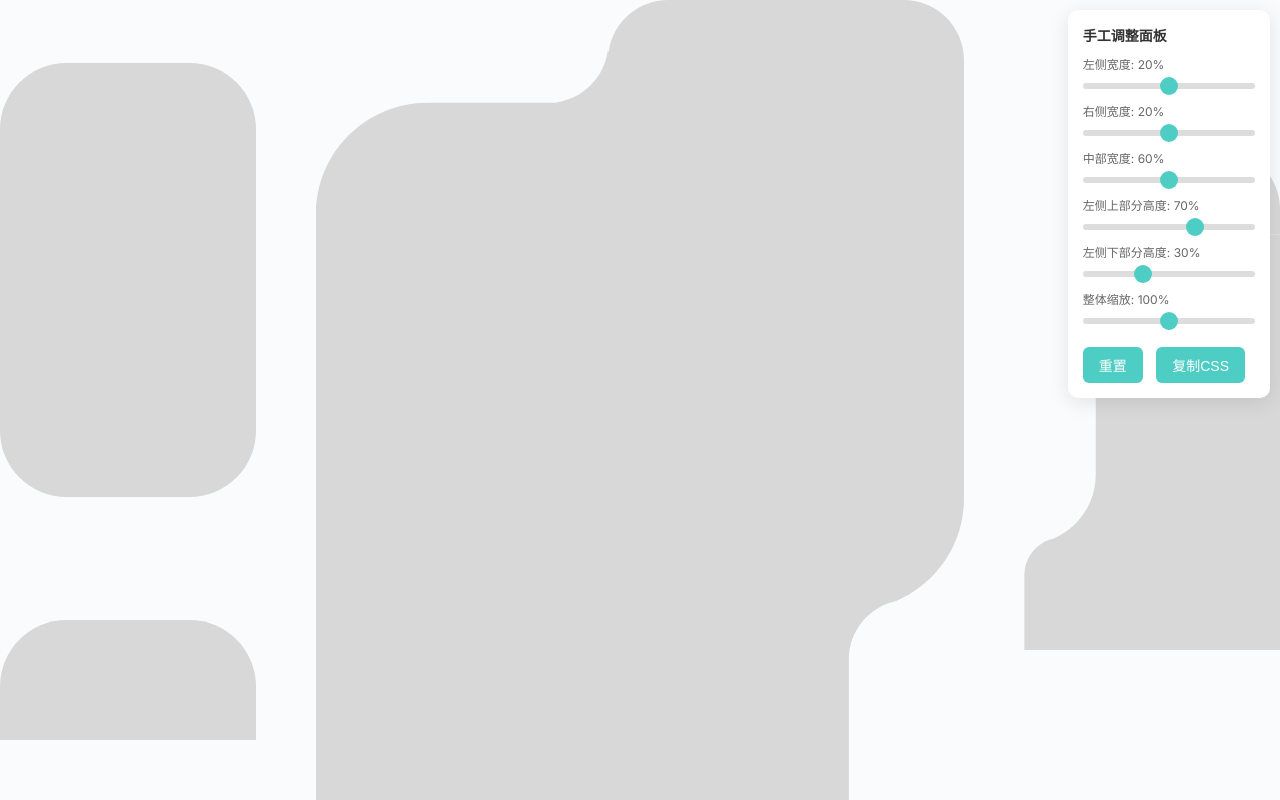
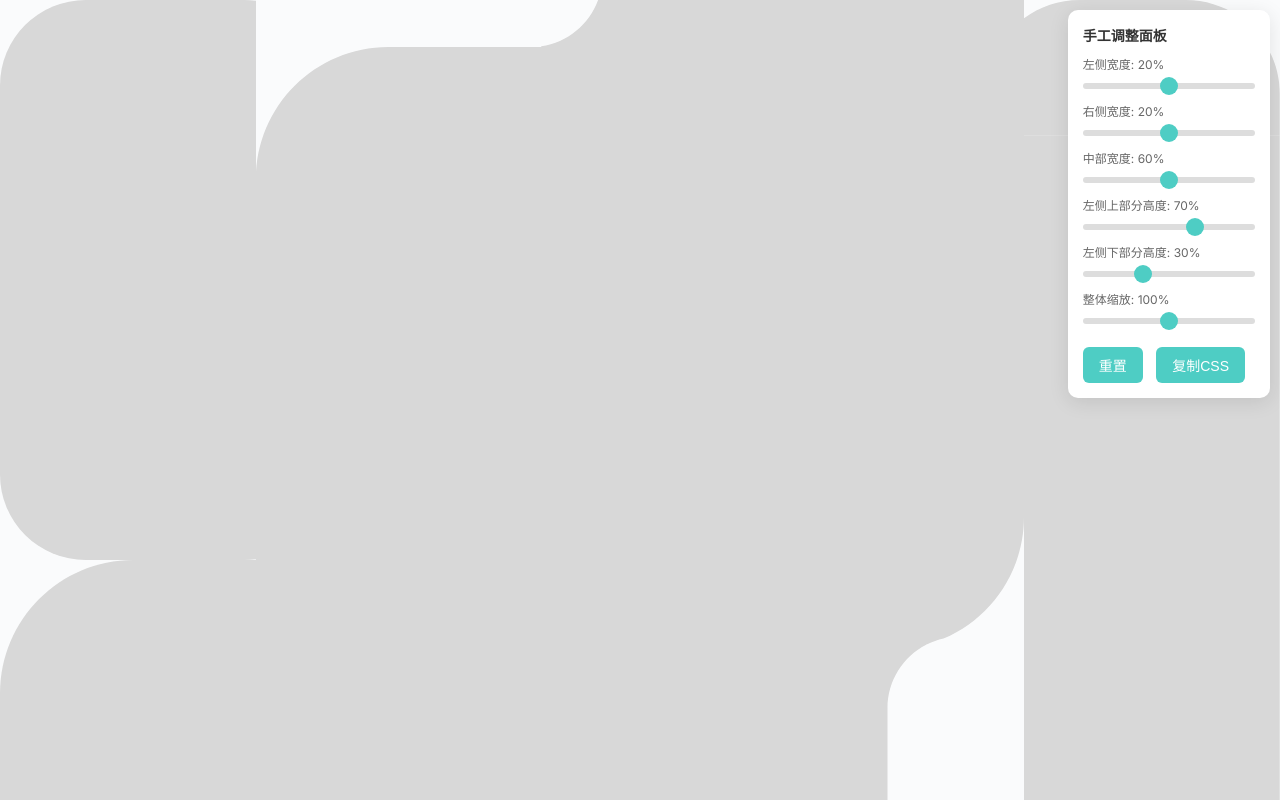
Before and after one commit to oscarka/xiaoduvehicle, a website: page index.html in a window 1280 px wide. Drawn offline with Linux system fonts and the light colour scheme.

Commit message:
修复SVG布局挤压问题
- 将SVG的object-fit从contain改为cover，避免空白区域影响布局
- 添加flex-shrink: 0和overflow: hidden防止元素被挤压
- 设置SVG背景为透明，避免背景色干扰
- 添加通用SVG尺寸限制规则，确保不会超出容器
- 解决调整右侧宽度时挤压中间内容的问题

```diff
--- a/styles.css
+++ b/styles.css
@@ -28,6 +28,7 @@ body {
     overflow: hidden;
     transform: scale(var(--scale));
     transform-origin: center;
+    flex-wrap: nowrap;
 }
 
 /* 左侧SVG - 以左边缘为基准 */
@@ -39,20 +40,24 @@ body {
     position: relative;
     justify-content: flex-start;
     align-items: flex-start;
+    flex-shrink: 0;
+    overflow: hidden;
 }
 
 .left-svg-top {
     width: 100%;
     height: var(--left-top-height);
-    object-fit: contain;
+    object-fit: cover;
     object-position: left center;
+    background: transparent;
 }
 
 .left-svg-bottom {
     width: 100%;
     height: var(--left-bottom-height);
-    object-fit: contain;
+    object-fit: cover;
     object-position: left center;
+    background: transparent;
 }
 
 /* 中央主内容区 - 以中轴线为基准 */
@@ -65,13 +70,16 @@ body {
     position: relative;
     background: #fafbfc;
     margin: 0 auto;
+    flex-shrink: 0;
+    overflow: hidden;
 }
 
 .center-svg {
     width: 100%;
     height: 100%;
-    object-fit: contain;
+    object-fit: cover;
     object-position: center;
+    background: transparent;
 }
 
 /* 右侧SVG - 以右边缘为基准 */
@@ -82,13 +90,23 @@ body {
     align-items: center;
     justify-content: flex-end;
     position: relative;
+    flex-shrink: 0;
+    overflow: hidden;
 }
 
 .right-svg {
     width: 100%;
     height: 100%;
-    object-fit: contain;
+    object-fit: cover;
     object-position: right center;
+    background: transparent;
+}
+
+/* SVG优化 - 确保SVG不会因为固定尺寸影响布局 */
+.main-container img {
+    max-width: 100%;
+    max-height: 100%;
+    display: block;
 }
 
 /* 手工调整面板 */
```
